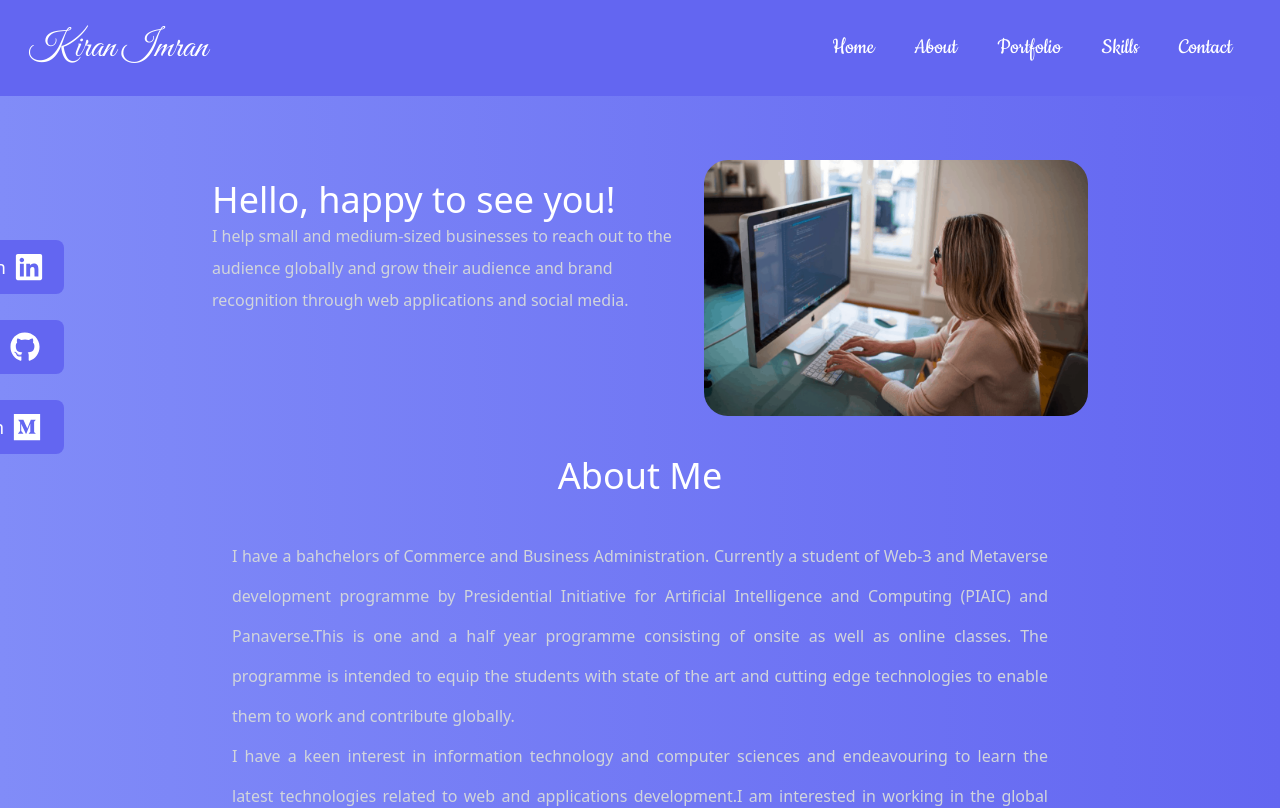
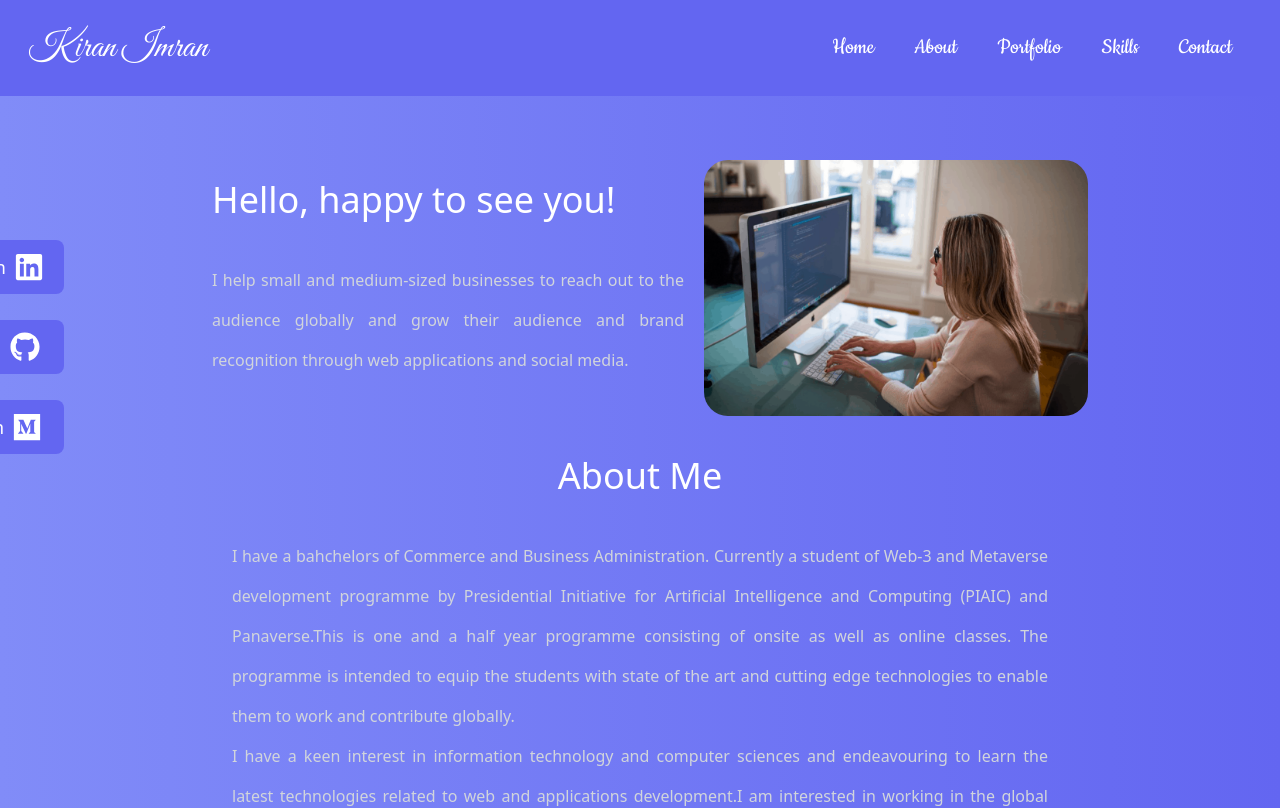
Before and after one commit to Kiran691/my-portfolio, a Next.js app: page / in a window 1280 px wide. Shown: the top 808 px of the page. Built offline with nearby package versions, Linux system fonts and the light colour scheme; a web font is replaced by a local one.

Commit message:
given space home pic

```diff
--- a/components/Homepic.tsx
+++ b/components/Homepic.tsx
@@ -7,12 +7,13 @@ import MyImage from "../public/images/portfolio/pic-7.webp"
 
 export const Homepic = () => {
   return (
-    <section className="max-w-4xl mx-auto flex md:flex-row flex-col mt-16" id="Home">
+    <section className="max-w-4xl mx-auto flex md:flex-row flex-col mt-16 text-justify"
+     id="Home">
       {/* left start here  */}
-      <div className='p-5 max-w-lg leading-8'>
+      <div className='p-5 max-w-lg leading-10'>
 
 
-      <h1 className='text-white text-4xl'>
+      <h1 className='text-white text-4xl mb-10'>
         Hello, happy to see you!
       </h1>
       <p className=' text-gray-300'>I help small and medium-sized businesses to reach out to the audience globally and grow their audience and brand recognition through web applications and social media.</p>
```
